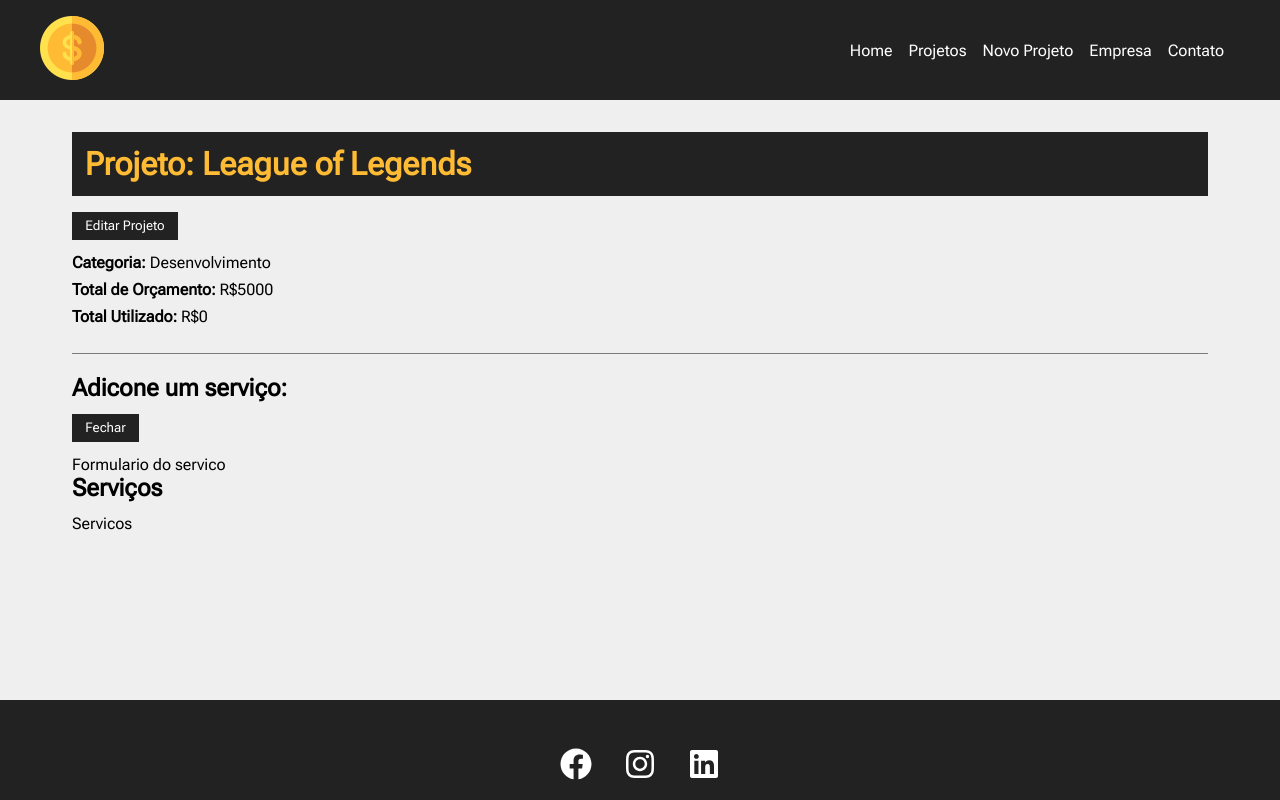
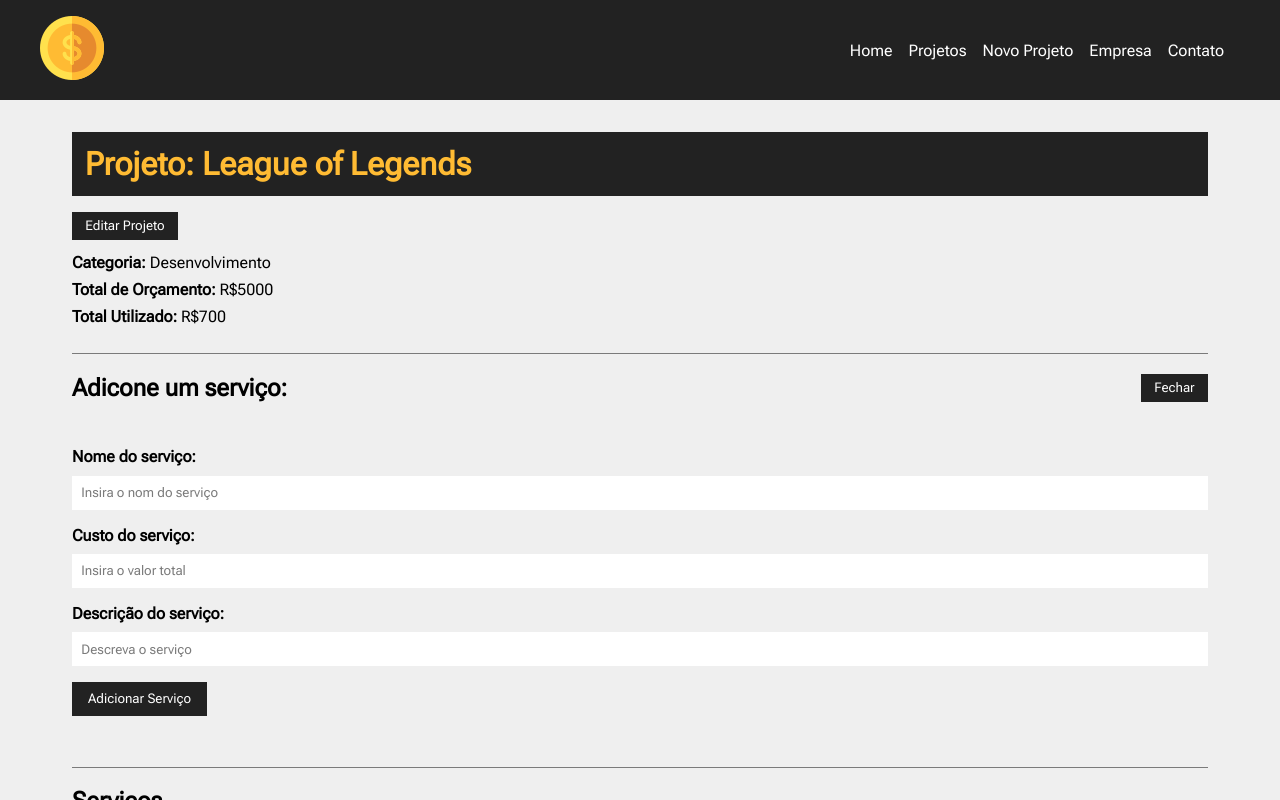
Before and after one commit to wesley-moraes/my-costs, a React (Create React App) app: page /project/4 in a window 1280 px wide. Both pictures are taken after a click on the button "Adiconar Serviço". Shown: the top 800 px of the page. Built offline with nearby package versions, Linux system fonts and the light colour scheme; data requests are answered from the project's data file.

Commit message:
curso finalizado

```diff
--- a/db.json
+++ b/db.json
@@ -7,9 +7,63 @@
       },
       "name": "League of Legends",
       "budget": "5000",
+      "cost": 700,
+      "services": [
+        {
+          "name": "Serviço 1",
+          "cost": "100",
+          "description": "Ser 1",
+          "id": "1a9eab6b-1ffe-492e-a84c-a16ed2dea86a"
+        },
+        {
+          "name": "Serviço 2",
+          "cost": "200",
+          "description": "Um novo serviçoxD",
+          "id": "3f4ed154-6658-45ab-9c2b-6e0bf697a125"
+        },
+        {
+          "name": "Serviço 2",
+          "cost": "200",
+          "description": "Um novo serviçoxD",
+          "id": "3f4ed154-6658-45ab-9c2b-6e0bf697a125"
+        },
+        {
+          "name": "Serviço 2",
+          "cost": "200",
+          "description": "Um novo serviçoxD",
+          "id": "3f4ed154-6658-45ab-9c2b-6e0bf697a125"
+        }
+      ],
+      "id": 4
+    },
+    {
+      "name": "Projeto 2",
+      "budget": "30000",
+      "category": {
+        "id": "2",
+        "name": "Desenvolvimento"
+      },
+      "cost": 200,
+      "services": [
+        {
+          "name": "Serv 1",
+          "cost": "200",
+          "description": "Descrição do serviço",
+          "id": "ba9eea33-db73-479d-8df7-189d86869b05"
+        }
+      ],
+      "id": 5
+    },
+    {
+      "name": "Projeto 3",
+      "budget": "10000",
+      "category": {
+        "id": "1",
+        "name": "Infra"
+      },
       "cost": 0,
       "services": [],
-      "id": 4
+      "id": 6
     }
   ],
   "categories": [
--- a/src/components/pages/Project.js
+++ b/src/components/pages/Project.js
@@ -1,7 +1,11 @@
 import Loading from '../layout/Loading'
 import Container from '../layout/Container'
 import ProjectForm from '../project/ProjectForm'
+import ServiceForm from '../service/ServiceForm'
 import Message from '../layout/Message'
+import ServiceCard from '../service/ServiceCard'
+
+import {parse, v4 as uuidv4} from 'uuid'
 
 import styles from './Project.module.css'
 
@@ -13,10 +17,12 @@
 
     const {id} = useParams()
     const [project, setProject] = useState([])
+    const [services, setServices] = useState([])
     const [showProjectForm, setShowProjectForm] = useState(false)
     const [showServiceForm, setShowServiceForm] = useState(false)
     const [message, setMessage] = useState()
     const [type, setType] = useState()
+
 
     useEffect(() => {
         fetch(`http://localhost:5000/projects/${id}`,
@@ -29,9 +35,82 @@
         ).then((resp) => resp.json())
         .then((data) => {
             setProject(data)
+            setServices(data.services)
         })
         .catch((err) => console.log(err))
     }, [id]) //Monitorando o ID, sempre tem que ter uma referencia
+
+    function createService(project){
+        setMessage('')
+
+        //last service
+        const lastService = project.services[project.services.length  - 1]
+
+        lastService.id = uuidv4()
+
+        const lastServiceCost = lastService.cost
+
+        const newCost = parseFloat(project.cost) + parseFloat(lastServiceCost)
+
+        //Maxium value validation
+        if(newCost > parseFloat(project.budget)){
+            setMessage('Orçamento ultrapassado! Verifique o valor do serviço')
+            setType('error')
+            project.services.pop()
+            return false
+        }
+
+        //add service cost to project total cost
+        project.cost = newCost
+
+        //update project
+        fetch(`http://localhost:5000/projects/${project.id}`, {
+            method: 'PATCH',
+            headers: {
+                'Content-Type' : 'application/json'
+            },
+            body: JSON.stringify(project)
+        })
+        .then(
+            (resp) => {
+                resp.json()
+            }
+        )
+        .then(
+            (data) => {
+                //exibir serviços
+                //console.log(data)
+                setShowServiceForm(false)
+            }
+        )
+        .catch((err) => console.log(err))
+    }
+
+    function removeService(id, cost){
+        const servicesUpdate = project.services.filter(
+            (service) => service.id !== id
+        )
+
+        const projectUpdated = project
+
+        projectUpdated.services = servicesUpdate
+        projectUpdated.cost = parseFloat(projectUpdated.cost) - parseFloat(cost)
+
+        fetch(`http://localhost:5000/projects/${projectUpdated.id}`,{
+            method: "PATCH",
+            headers:{
+                'Content-Type' : 'application/json'
+            },
+            body: JSON.stringify(projectUpdated)
+        })
+        .then((resp) => resp.json())
+        .then((data) => {
+            setProject(projectUpdated)
+            setServices(servicesUpdate)
+            setMessage('Serviço removido com sucesso!')
+        })
+        .catch(err => console.log(err))
+    }
 
     function toggleProjectForm(){
         setShowProjectForm(!showProjectForm) //Alterna entre true e false
@@ -106,16 +185,18 @@
                                 </div>
                             )}
                         </div>
-                        <div className={styles.service_form_container}>
+                        <div className={styles.service_form_contaier}>
                             <h2>Adicone um serviço: </h2>
                             <button className={styles.btn} onClick={toggleServiceForm}>
                                 {!showServiceForm ? 'Adiconar Serviço' : 'Fechar'}
                             </button>
                             <div className={styles.project_info}>
                                 {showServiceForm && (
-                                    <div>
-                                        Formulario do servico
-                                    </div>
+                                    <ServiceForm
+                                        handleSubmit={createService}
+                                        btnText="Adicionar Serviço"
+                                        projectData={project}
+                                    />
                                 )}
                             </div>
                         </div>
@@ -123,7 +204,23 @@
                             Serviços
                         </h2>
                         <Container customClass="start">
-                            <p>Servicos</p>
+                            {services.length > 0 &&
+
+                                services.map((service) => (
+
+                                    <ServiceCard
+                                        id={service.id}
+                                        name={service.name}
+                                        cost={service.cost}
+                                        description={service.description}
+                                        key={service.id}
+                                        handleRemove={removeService}
+                                    />
+                                ))
+                            }
+                            {
+                                services.length ===0 && <p>Não há serviços cadastrados</p>
+                            }
                         </Container>
                     </Container>
                 </div>
--- /dev/null
+++ b/src/components/service/ServiceCard.js
@@ -0,0 +1,30 @@
+import styles from '../project/ProjectCard.module.css'
+
+import { BsFillTrashFill } from 'react-icons/bs'
+
+function ServiceCard({id, name, cost, description, handleRemove}){
+
+    const remove = (e) => {
+        e.preventDefault()
+        handleRemove(id, cost)
+    }
+
+    return (
+        <div className={styles.project_card}>
+            <h4>{name}</h4>
+            <p>
+                <span>Custo total: R${cost}</span>
+            </p>
+            <p>{description}</p>
+            <div className={styles.project_card_actions}>
+                <button onClick={remove}>
+                    <BsFillTrashFill />
+                    Excluir
+                </button>
+
+            </div>
+        </div>
+    )
+}
+
+export default ServiceCard
--- /dev/null
+++ b/src/components/service/ServiceForm.js
@@ -0,0 +1,52 @@
+import { useState } from 'react'
+
+import Input from '../form/Input'
+import SubmitButton from '../form/SubmitButton'
+
+import styles from '../project/ProjectForm.module.css'
+
+
+function ServiceForm({handleSubmit, btnText, projectData}){
+
+    const [service, setService] = useState({})
+
+    function submit(e){
+        e.preventDefault()
+        projectData.services.push(service)
+        handleSubmit(projectData )
+    }
+
+    function handleChange(e){
+        setService({...service, [e.target.name]: e.target.value})
+    }
+
+    return (
+        <form onSubmit={submit} className={styles.form}>
+            <Input
+                type="text"
+                text="Nome do serviço"
+                name="name"
+                placeholder="Insira o nom do serviço"
+                handleOnChange={handleChange}
+            />
+            <Input
+                type="number"
+                text="Custo do serviço"
+                name="cost"
+                placeholder="Insira o valor total"
+                handleOnChange={handleChange}
+            />
+            <Input
+                type="text"
+                text="Descrição do serviço"
+                name="description"
+                placeholder="Descreva o serviço"
+                handleOnChange={handleChange}
+            />
+            <SubmitButton text={btnText} />
+        </form>
+    )
+
+}
+
+export default ServiceForm
```
